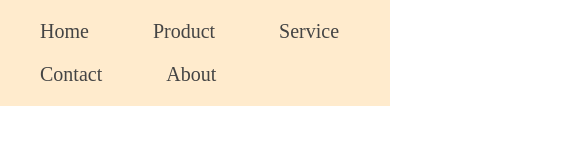
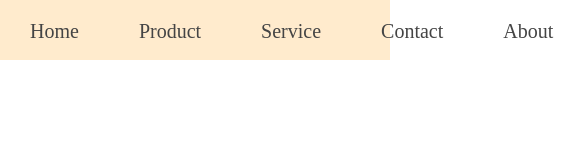
Before and after one commit to yusufbahtiarr/fgo24-css-navbar, a website: page index.html in a window 390 px wide. Shown: the whole page, 583 px wide, since content can reach past the window. Drawn offline with Linux system fonts and the light colour scheme.

Commit message:
refactor: user flex to navbar

```diff
--- a/src/index.css
+++ b/src/index.css
@@ -4,12 +4,17 @@
     margin: 0;
 }
 nav {
-    display: block;
-    background-color: blanchedalmond;
-    padding: 10px;
+    display: flex;
+    background-color:blanchedalmond;
+    /* flex-direction: row; */
+    /* height: 100px; */
 }
 nav ul{
+    display: flex;
     list-style: none;
+    flex-direction: row;
+    height: 60px;
+    margin-top: 10px;
 }
 nav li {
     font-size: 20px;
@@ -27,12 +32,22 @@ nav a:hover{
 }
 
 @media (max-width:1024px){
-    nav li {
-        display: block;
+    nav {
+        height: 100vh;
+        width: 150px;
+    }
+    nav ul{
+        flex-direction: column;
+        margin-top: 10px;
     }
 }
 @media (max-width:768px){
-    nav li {
-        display: inline-block;
+    nav {
+        height: 60px;
+        width: 100vw;
+    }
+    nav ul {
+        flex-direction: row;
+        min-width: 100vw;
     }
 }
```
